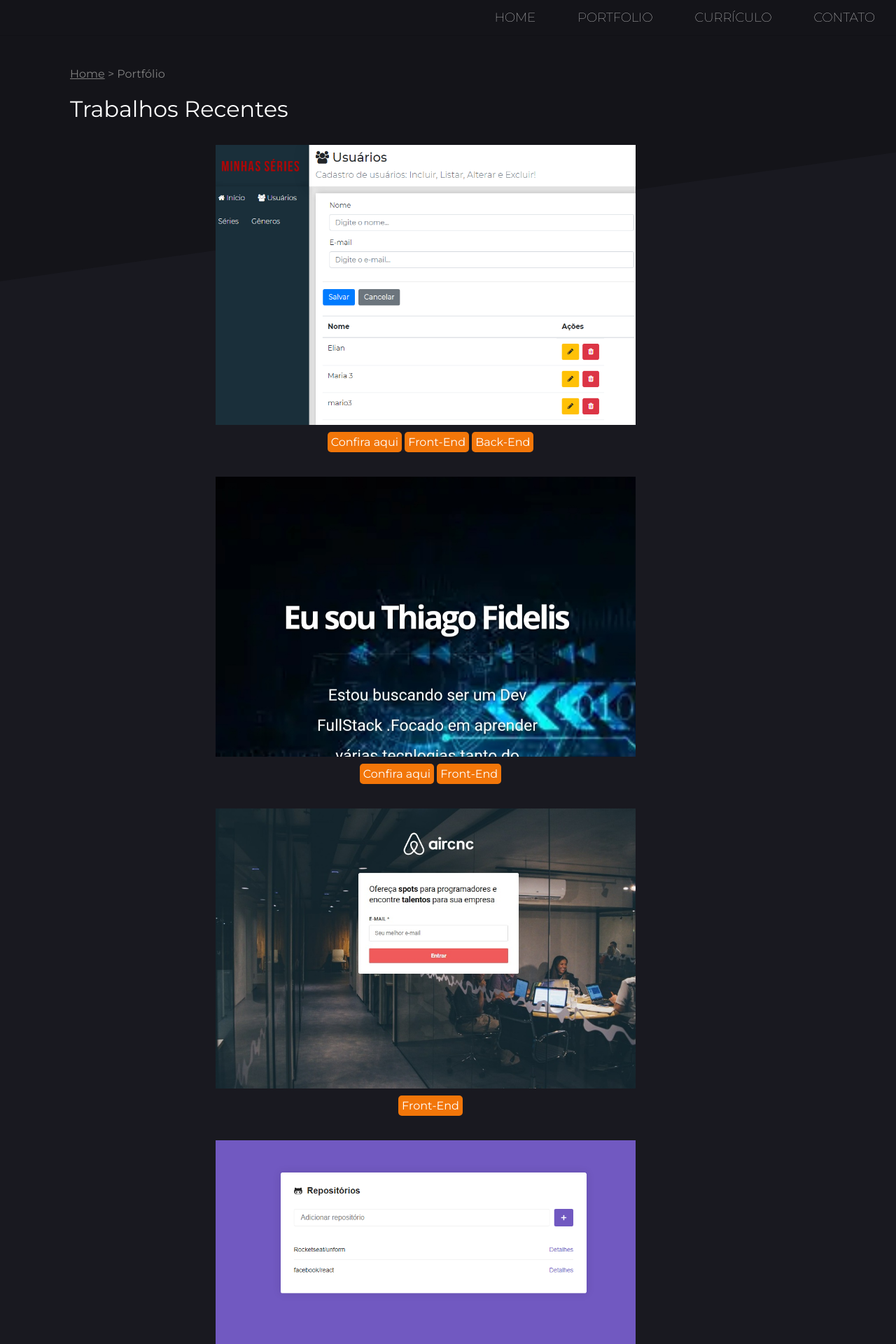
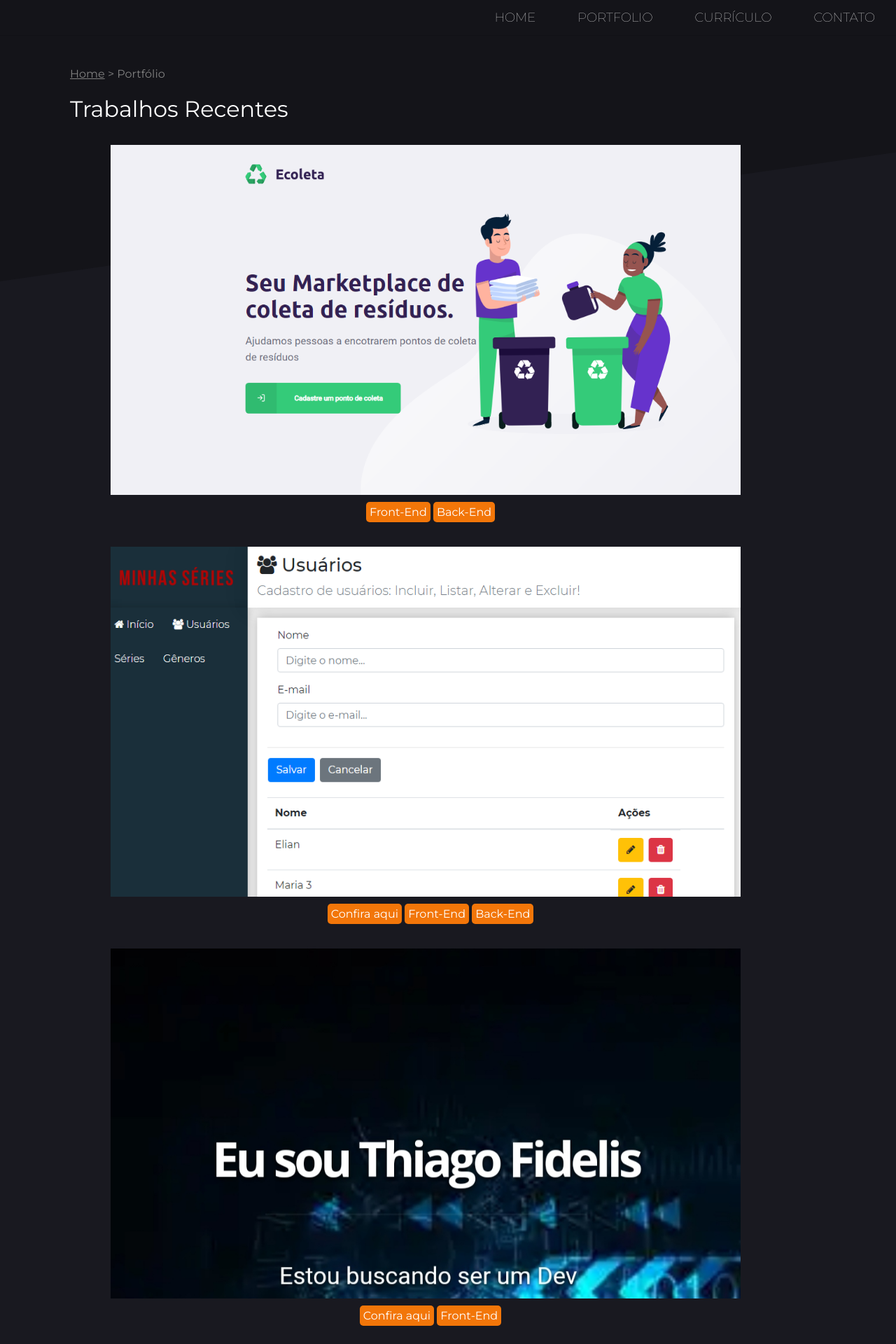
Before and after one commit to fidelis27/portfolio-thiagofidelis, a PHP site: page /portfolio.html in a window 1280 px wide. Shown: the top 1920 px of the page at 70% size. Run offline with PHP 8.4, Linux system fonts and the light colour scheme.

Commit message:
adicionado novos projetos

```diff
--- a/css/styles.css
+++ b/css/styles.css
@@ -230,8 +230,8 @@ body {
 
 .miniatura {
     display: block;
-    width: 600px;
-    height: 400px;
+    width: 900px;
+    height: 500px;
     display: inline-block;
     margin-right: 15px;
     margin-bottom: 15px;
@@ -267,6 +267,7 @@ body {
     color: var(--colorFont);
     text-transform: uppercase;
     margin-top: 0;
+    padding-top: 120px;
 }
 
 .blackbox-text h2 {
--- a/portfolio.html
+++ b/portfolio.html
@@ -38,6 +38,22 @@
 
 
         <div class="container">
+            <div class="item">
+                <div style="background-image: url('assets/img/tela01.png');" class="miniatura">
+
+                    <div class="blackbox">
+                        <div class="blackbox-text">
+                            <h1>Ecoleta</h1>
+                            <h2>Explorando ReactJs e NodeJs</h2>
+                        </div>
+                    </div>
+
+                </div>
+                <div class="botoes">
+                    <a class="btn btn-primary" type="button" rel="noopener noreferrer" href="https://github.com/fidelis27/NLW-1.0/tree/master/frontend" title="Ecoleta" target="_blank">Front-End</a>
+                    <a class="btn btn-primary" type="button" rel="noopener noreferrer" href="https://github.com/fidelis27/NLW-1.0/tree/master/backend" title="Ecoleta" target="_blank">Back-End</a>
+                </div>
+            </div>
             <div class="item">
                 <div style="background-image: url('assets/img/series.png');" class="miniatura">
 
@@ -96,7 +112,7 @@
 
                     <div class="blackbox">
                         <div class="blackbox-text">
-                            <h1>Consulta API GitHub</h1>
+                            <h1>Consulta API GitHub v.1</h1>
                             <h2>App desenvolvido com React no modulo05 do Gostack da Rockeseat</h2>
                         </div>
                     </div>
@@ -104,6 +120,21 @@
                 </div>
                 <div class="botoes">
                     <a class="btn btn-primary" type="button" rel="noopener noreferrer" href="https://github.com/fidelis27/app-consome-api-github-reactJS" title="Consulta API GitHub" target="_blank">Front-End</a>
+                </div>
+            </div>
+            <div class="item">
+                <div style="background-image: url('assets/img/github-explorer.png'); " class="miniatura">
+
+                    <div class="blackbox">
+                        <div class="blackbox-text">
+                            <h1>Consulta API GitHub v.2</h1>
+                            <h2>App desenvolvido com React no novo Gostack 2020 da Rockeseat</h2>
+                        </div>
+                    </div>
+
+                </div>
+                <div class="botoes">
+                    <a class="btn btn-primary" type="button" rel="noopener noreferrer" href="https://github.com/fidelis27/Github-explorer" title="Consulta API GitHub" target="_blank">Front-End</a>
                 </div>
             </div>
             <div class="item">
```
Also changed, not shown: assets/img/github-explorer.png (added), assets/img/tela01.png (added).
